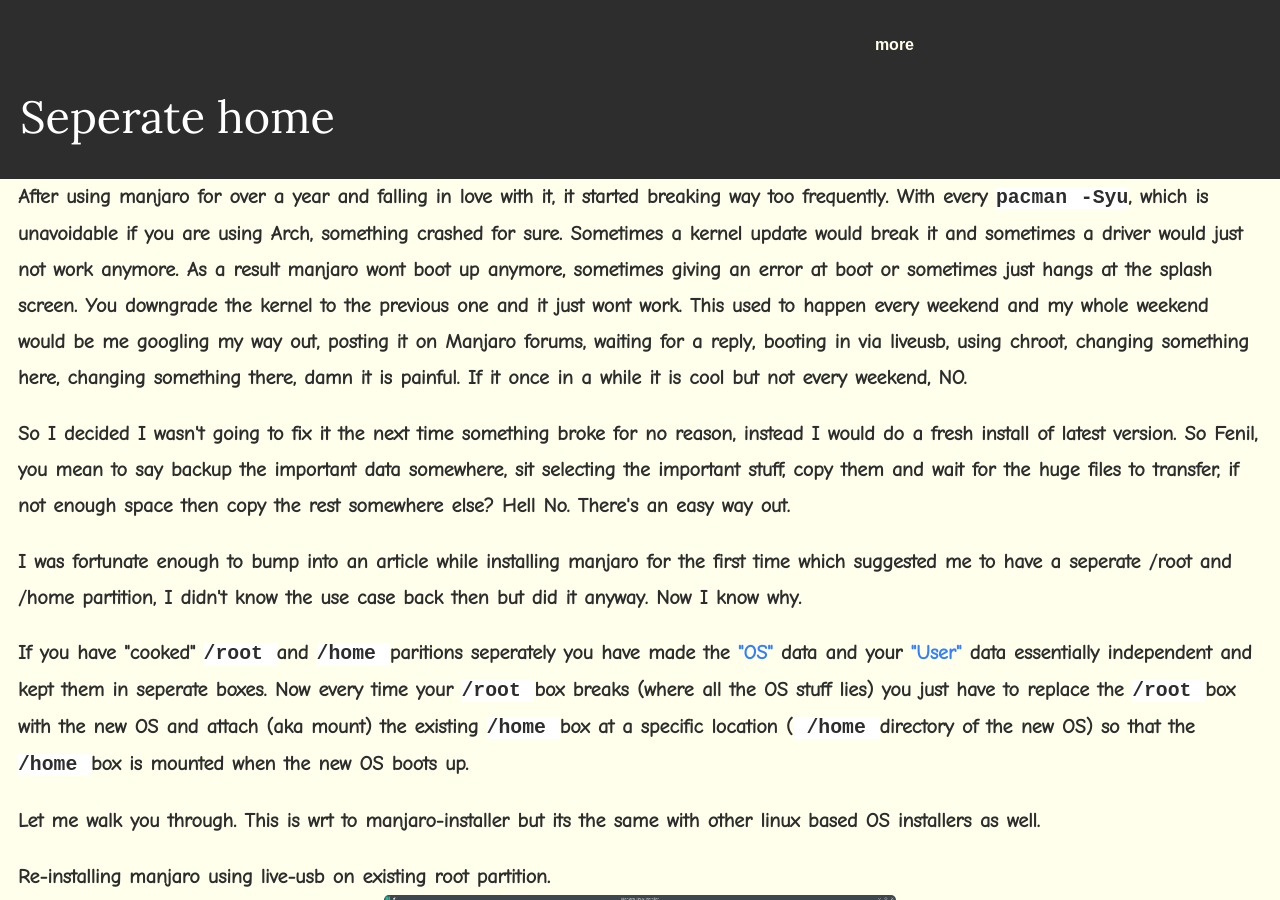
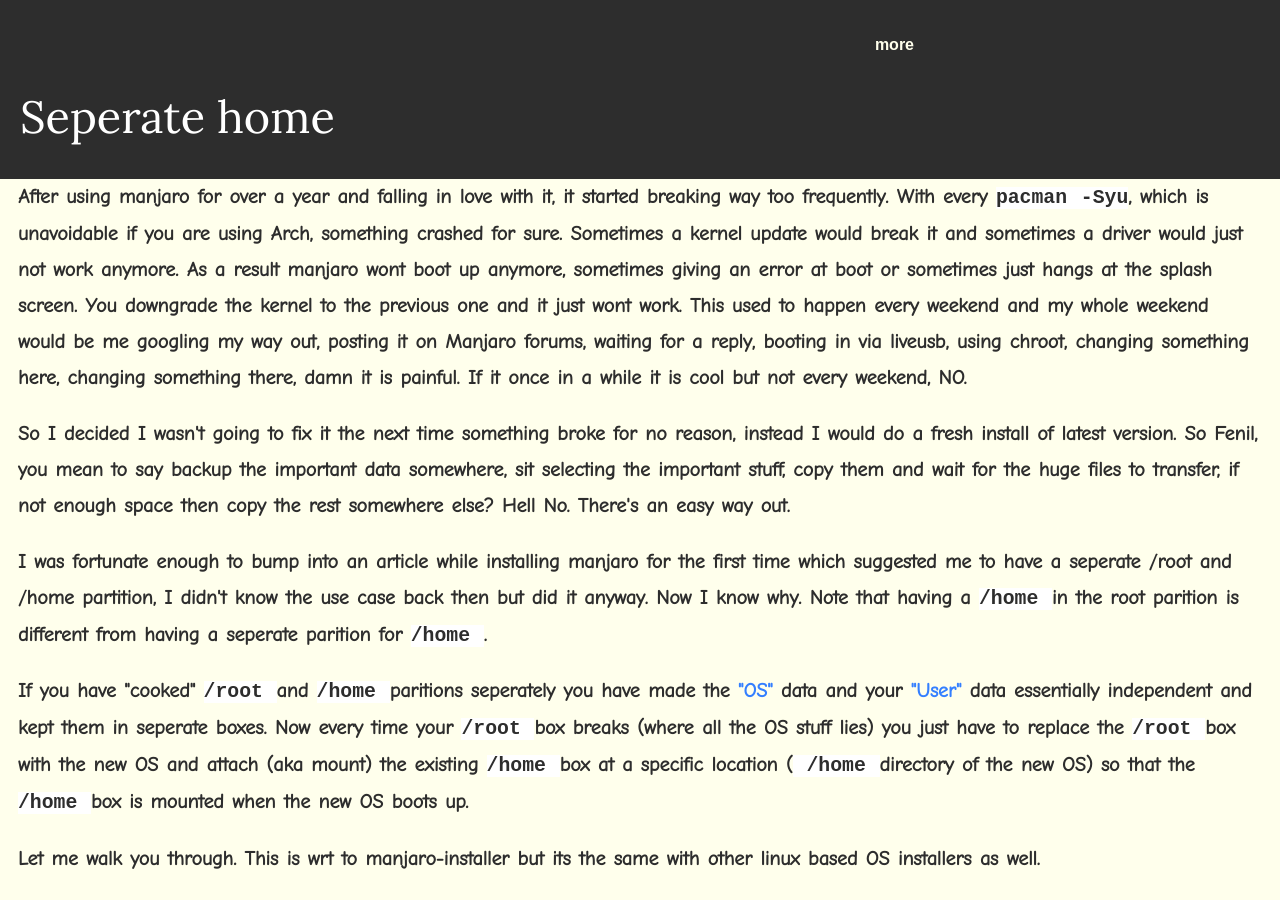
Before and after one commit to fenilsuchak/fenilsuchak.github.io, a Jekyll site: the page built from _posts/2020-9-9-partitions.html, in a window 1280 px wide and 900 px high. Built offline with Jekyll 4.4.1, drawn with Linux system fonts in a browser that asks for light colours; some web fonts are replaced.

Commit message:
some info

```diff
--- a/_posts/2020-9-9-partitions.html
+++ b/_posts/2020-9-9-partitions.html
@@ -10,7 +10,7 @@
 
 <p>So I decided I wasn't going to fix it the next time something broke for no reason, instead I would do a fresh install of latest version. So Fenil, you mean to say backup the important data somewhere, sit selecting the important stuff, copy them and wait for the huge files to transfer, if not enough space then copy the rest somewhere else? Hell No. There's an easy way out.</p>
 
-<p>I was fortunate enough to bump into an article while installing manjaro for the first time which suggested me to have a seperate /root and /home partition, I didn't know the use case back then but did it anyway. Now I know why.</p>
+<p>I was fortunate enough to bump into an article while installing manjaro for the first time which suggested me to have a seperate /root and /home partition, I didn't know the use case back then but did it anyway. Now I know why. Note that having a <code  style="background-color:white;"> /home </code> in the root parition is different from having a seperate parition for <code  style="background-color:white;"> /home </code>.</p>
 
 
 <p>If you have "cooked" <code  style="background-color:white;"> /root </code> and <code  style="background-color:white;">/home </code>paritions seperately you have made the <strong>"OS"</strong> data and your <strong>"User"</strong> data essentially independent and kept them in seperate boxes. Now every time your <code  style="background-color:white;"> /root </code>  box breaks (where all the OS stuff lies) you just have to replace the <code  style="background-color:white;"> /root </code>  box with the new OS and attach (aka mount) the existing <code  style="background-color:white;"> /home </code>  box at a specific location (<code  style="background-color:white;"> /home </code>  directory of the new OS) so that the <code  style="background-color:white;"> /home </code>  box is mounted when the new OS boots up.
```
